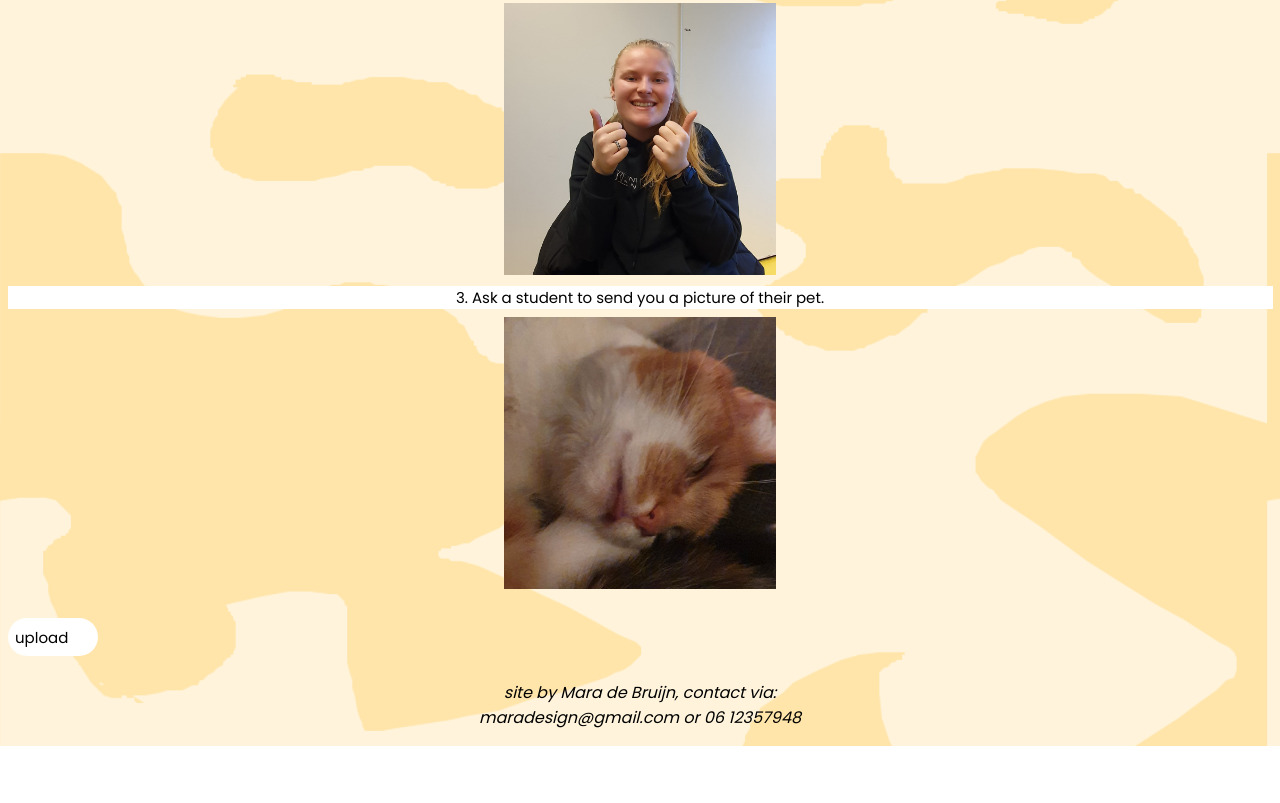
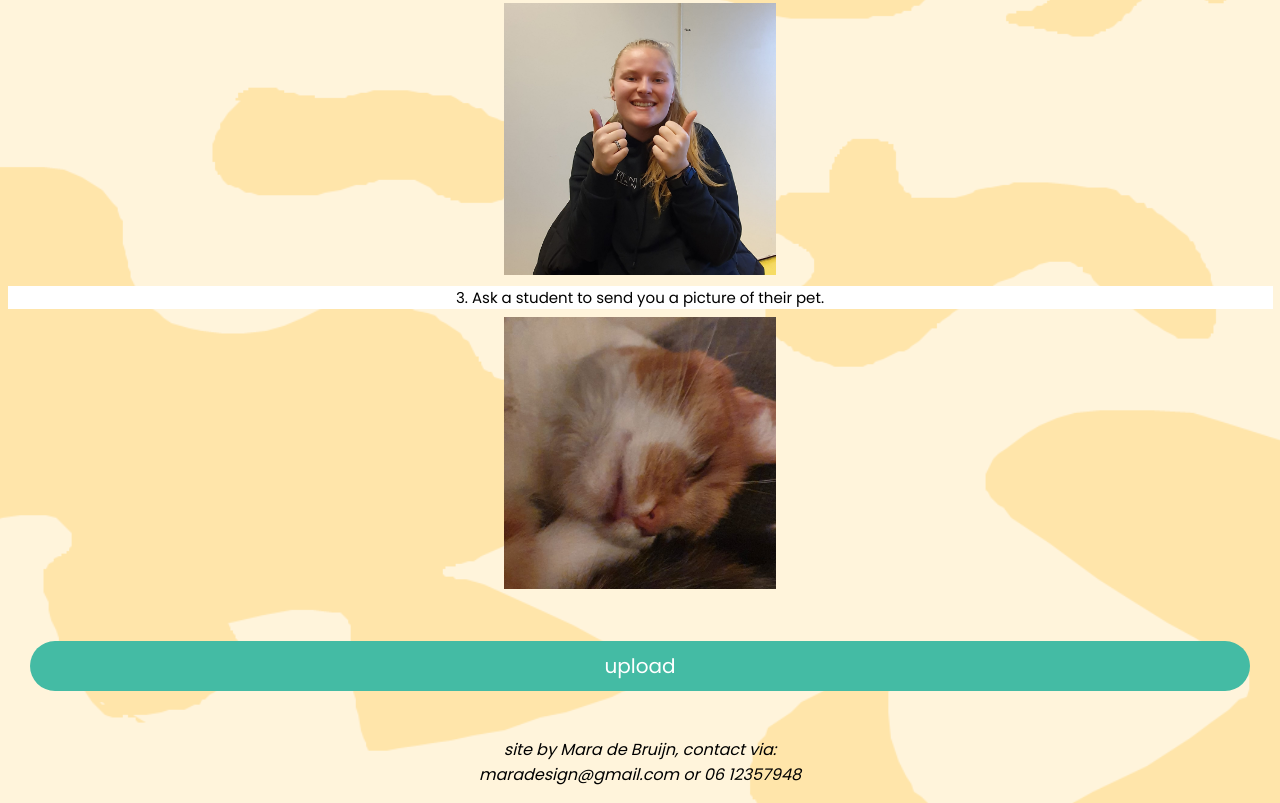
Before and after one commit to maradebruijn/sociallens, a plain HTML site: page upload.html in a window 1280 px wide. Shown: the part 521-1324 px from the top of the page. Before the commit the page ends 1267 px from the top, so only its background shows below. Drawn offline with Linux system fonts and the light colour scheme.

Commit message:
Add files via upload

```diff
--- a/css/style.css
+++ b/css/style.css
@@ -270,7 +270,7 @@ background-color: white;
   background: none;
 }
 
-main .upload, .home a p{
+main .upload, .home a p, .post .upload{
   width: auto;
   font-size: 20px;
   text-align: center;
```
